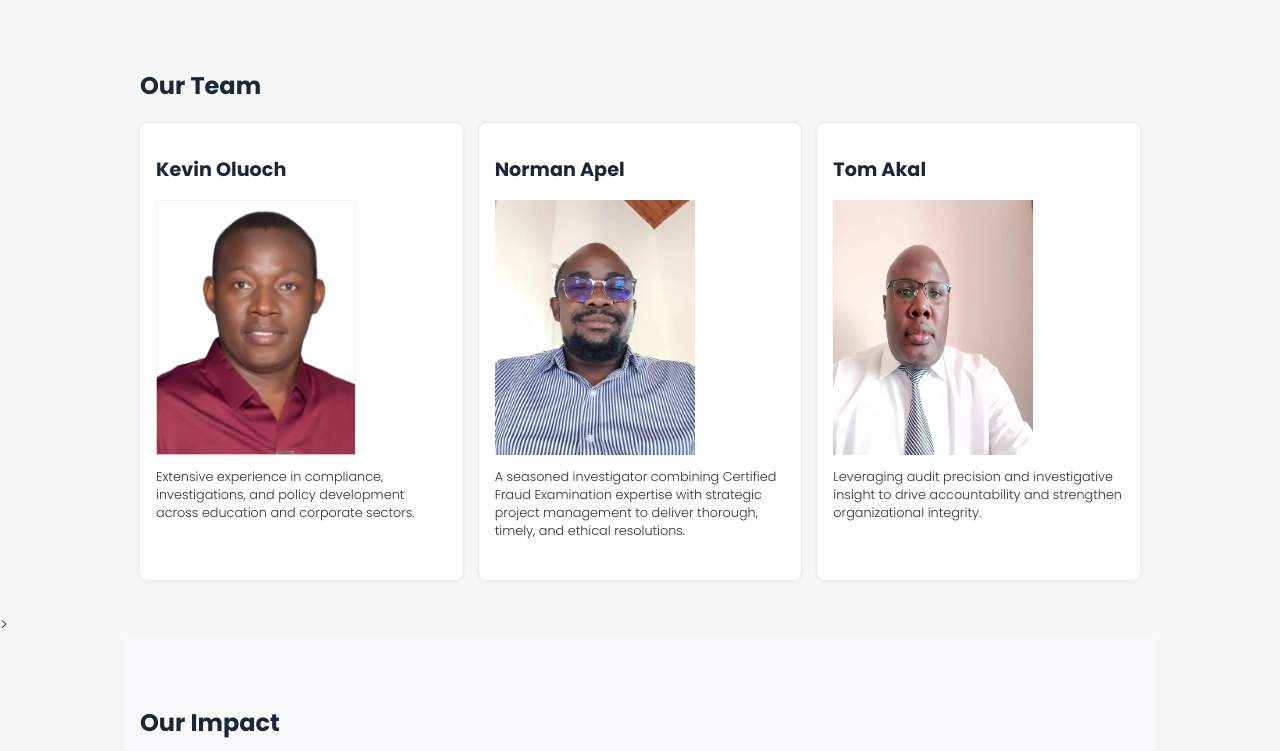
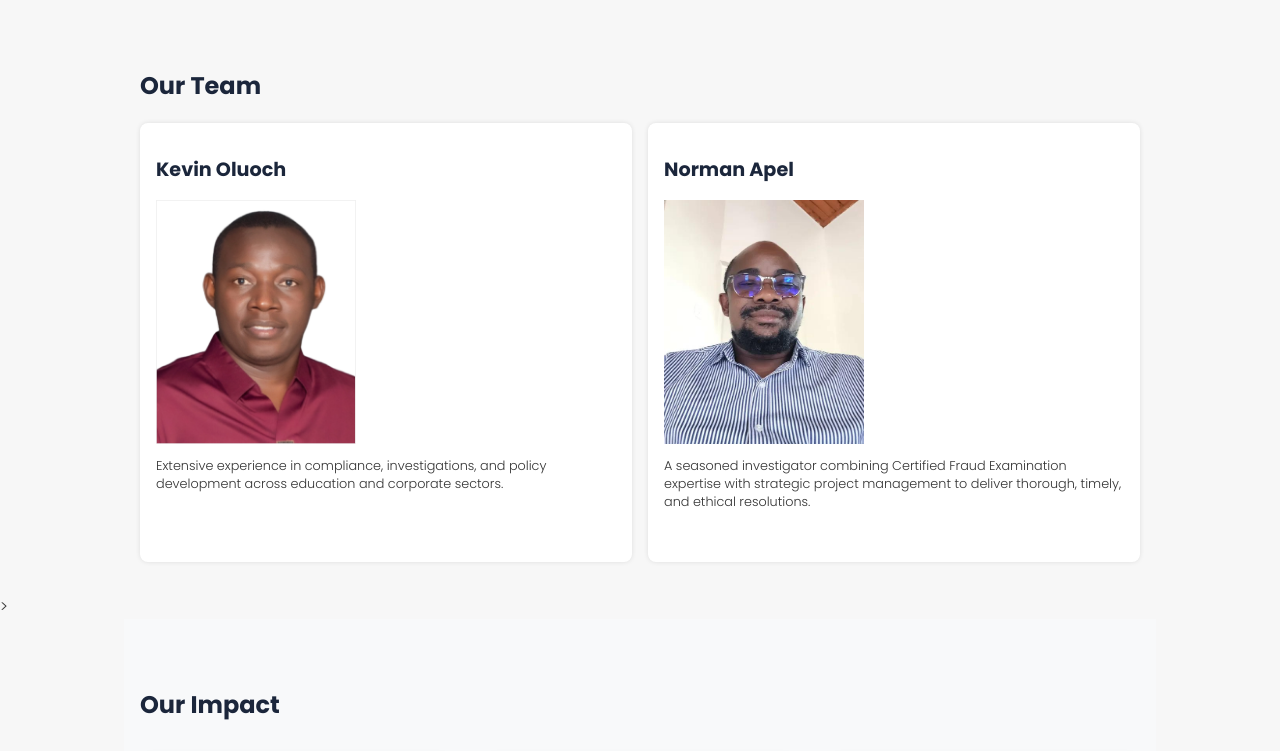
Before and after one commit to Kevin-Code-Master/Comply-Consult, a website built with webpack: page src/template.html in a window 1280 px wide. Shown: the part 2040-2791 px from the top of the page. Built offline with nearby package versions, Linux system fonts and the light colour scheme.

Commit message:
Updated our team section

```diff
--- a/src/template.html
+++ b/src/template.html
@@ -161,13 +161,13 @@
         </div>
         <p>A seasoned investigator combining Certified Fraud Examination expertise with strategic project management to deliver thorough, timely, and ethical resolutions.</p>
       </div>
-      <div class = "card" data-aos="fade-up">
+      <!-- <div class = "card" data-aos="fade-up">
         <h2>Tom Akal</h2>
         <div class = "img">
            <img id = 'member_3' class = "team_img">
         </div>
         <p>Leveraging audit precision and investigative insight to drive accountability and strengthen organizational integrity.</p>
-      </div>
+      </div> -->
   </div>
 </section>
 <!--This is the facts section-->>
```
